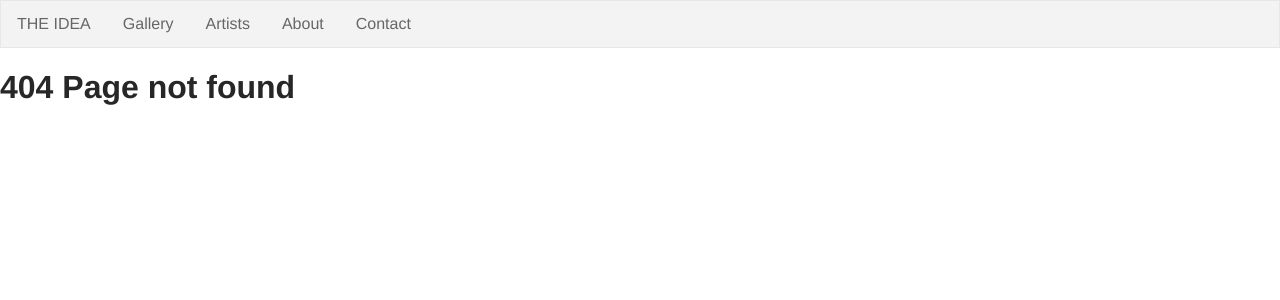
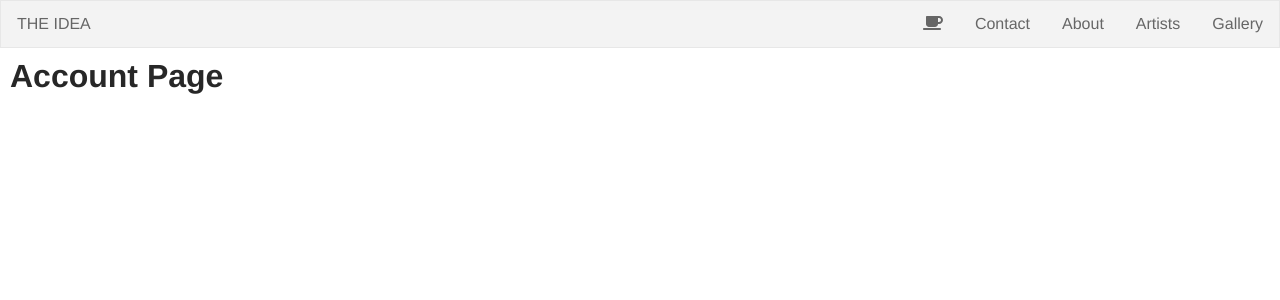
Before and after one commit to EMU-COSC471-W22/idea-website, a React (Create React App) app in the folder client/: page /account in a window 1280 px wide. Before the commit this address had no page. Shown: the top 300 px of the page. Built offline with nearby package versions, Linux system fonts and the light colour scheme.

Commit message:
fix: Improve navbar
Made improvements on navbar

```diff
--- a/client/src/App.js
+++ b/client/src/App.js
@@ -6,6 +6,7 @@ import Gallery from './pages/Gallery';
 import Artists from './pages/Artists';
 import About from './pages/About';
 import Contact from './pages/Contact';
+import Account from './pages/Account';
 import NoPage from './pages/NoPage';
 
 import './styles/App.css';
@@ -21,6 +22,7 @@ function App() {
                 <Route path='/artists' element={<Artists />} />
                 <Route path='/about' element={<About />} />
                 <Route path='/contact' element={<Contact />} />
+                <Route path='/account' element={<Account />} />
                 <Route path='*' element={<NoPage />} />
               </Route>
           </Routes>
--- a/client/src/components/Navbar.js
+++ b/client/src/components/Navbar.js
@@ -1,16 +1,20 @@
 import React from 'react';
 import { Outlet, Link } from 'react-router-dom';
+import { FontAwesomeIcon } from '@fortawesome/react-fontawesome'
+import { faCoffee } from '@fortawesome/free-solid-svg-icons'
+
 
 function Navbar() {
     return (
         <div>
             <nav>
                 <ul>
-                    <li> <Link className='nav-item' to='/'>THE IDEA</Link> </li>
+                    <li> <Link className='logo' to='/'>THE IDEA</Link> </li>
                     <li> <Link className='nav-item' to='/gallery'>Gallery</Link> </li>
                     <li> <Link className='nav-item' to='/artists'>Artists</Link> </li>
                     <li> <Link className='nav-item' to='/about'>About</Link> </li>
                     <li> <Link className='nav-item' to='/contact'>Contact</Link> </li>
+                    <li> <Link className='nav-item' to='/account'> <FontAwesomeIcon icon={faCoffee} /> </Link> </li>
                 </ul>
             </nav>
 
--- /dev/null
+++ b/client/src/pages/Account.js
@@ -0,0 +1,9 @@
+import React from 'react';
+
+function Account() {
+    return (
+        <h1>Account Page</h1>
+    );
+}
+
+export default Account;
--- a/client/src/styles/App.css
+++ b/client/src/styles/App.css
@@ -3,3 +3,7 @@ body {
     color: #272727;
     margin: 0;
 }
+
+h1 {
+    margin: 10px;
+}
--- a/client/src/styles/Navbar.css
+++ b/client/src/styles/Navbar.css
@@ -12,14 +12,20 @@ ul {
     background-color: #f3f3f3;
 }
 
-li {
+li .logo {
+    display: block;
+    color: #666;
+    text-align: center;
     float: left;
+    padding: 14px 16px;
+    text-decoration: none;
 }
 
 li .nav-item {
     display: block;
     color: #666;
     text-align: center;
+    float: right;
     padding: 14px 16px;
     text-decoration: none;
 }
```
Also changed, not shown: client/package.json (+6 -1 lines), client/.babelrc (added), 1 other file (tests, documents, lock files or other folders).
